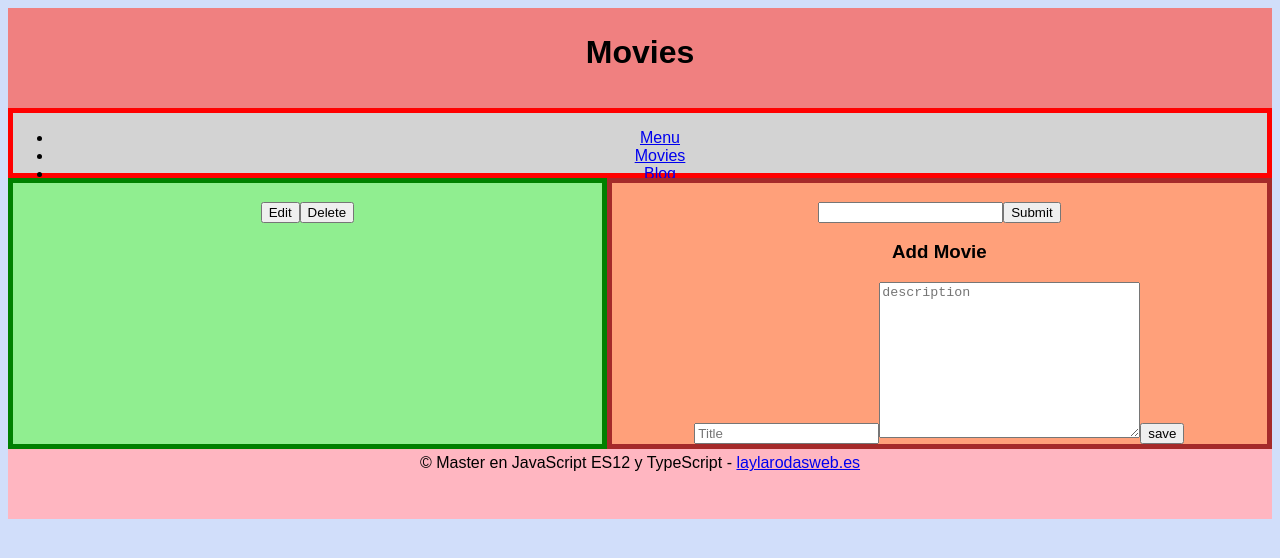
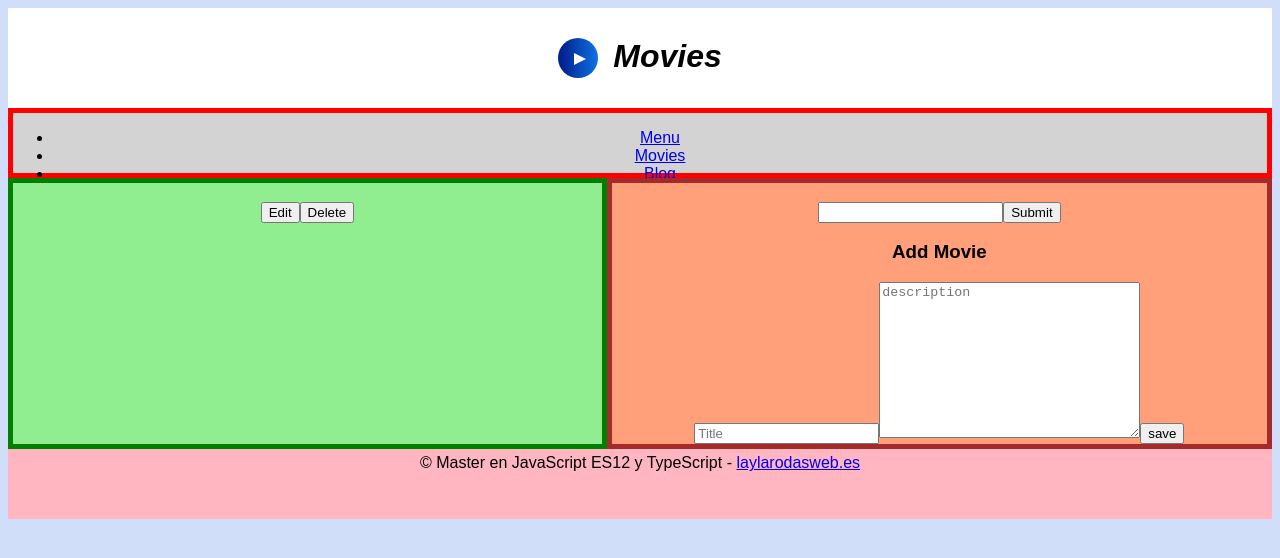
Before and after one commit to laylarodas/app-movies, a React (Vite) app: page / in a window 1280 px wide. Shown: the top 558 px of the page. Built offline with nearby package versions, Linux system fonts and the light colour scheme.

Commit message:
agregando estilos al header

```diff
--- a/src/App.jsx
+++ b/src/App.jsx
@@ -10,6 +10,9 @@ function App() {
     <>
       <div className='layout'>
         <header className='header'>
+          <div className='logo'>
+            <div className='play'></div>
+          </div>
           <h1>Movies</h1>
         </header>
         <nav className='nav'>
--- a/src/assets/css/styles.css
+++ b/src/assets/css/styles.css
@@ -1,3 +1,4 @@
+/* Styles - General*/
 body{
     background-color: #d1defa;
     font-family: sans-serif,Arial,Helvetica;
@@ -20,11 +21,42 @@ body{
     grid-template-rows: 100px 70px auto 70px;
 }
 
+/* Styles - HEADER*/
 .header{
     grid-area: header;
-    border: 5px solid #0000;
-    background-color: lightcoral;
+
+    background-color: #ffff;
+    text-align: left;
+    font-style: italic;
+
+    display: flex;
+    justify-content: center;
 }
+
+.logo{
+    background: linear-gradient(90deg, #03228f 10%,#0e73e4 100%);
+    width: 40px;
+    height: 40px;
+    border-radius: 300px;
+    margin-top: 30px;
+}
+
+.header h1{
+    margin-left: 15px;
+    margin-top: 30px;
+}
+
+.play{
+    width: 0;
+    height: 0;
+    margin-top: 15px;
+    margin-left: 16px;
+    border-left: 12px solid #ffff;
+    border-top: 6px solid transparent;
+    border-bottom: 6px solid transparent;
+}
+
+/* Styles - NAV*/
 
 .nav{
     grid-area: nav;
```
